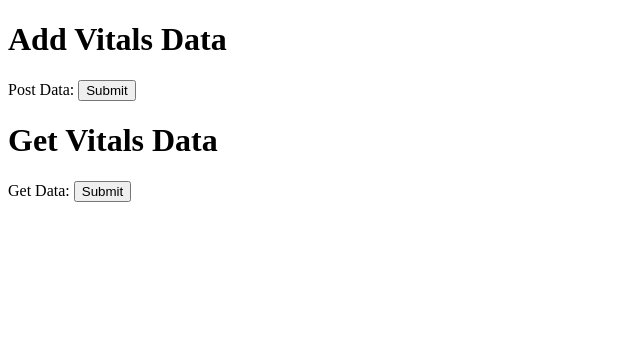
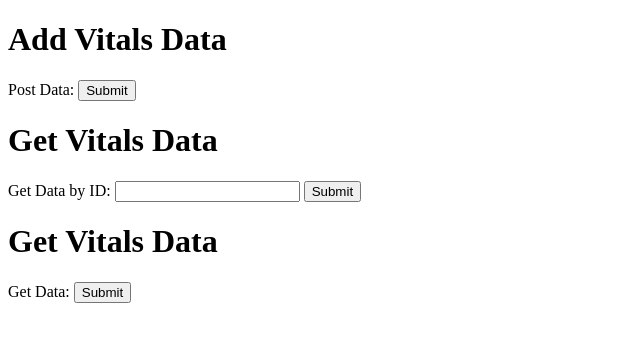
Before and after one commit to avni-g/CS361_Microservice, a Flask app: page / in a window 1280 px wide. Shown: the top 342 px of the page, without its empty margins (0-640 px from the left). Run offline with Flask 3, Linux system fonts and the light colour scheme.

Commit message:
Added Get by ID

```diff
--- a/Templates/index.html
+++ b/Templates/index.html
@@ -12,19 +12,20 @@
   </form>
 
   <h1>Get Vitals Data</h1>
-  <form action="/api/healthdata" method = "Get">
+  <form action ="/api/healthdata" method = "POST">
+   <label for="GetDataByID">Get Data by ID:</label>
+   <input type="Number" id="GetDataByID" name = "GetDataByID">
+   <input type="Submit" value="Submit">
+  </form>
+
+  <h1>Get Vitals Data</h1>
+  <form action="/api/healthdata" method = "GET">
    <label for="Get Data">Get Data:</label>
    <input type="Submit" value="Submit">
   </form>
 
 
-  <!--
-  <h1>Get Vitals Data</h1>
-   <form action ="/api/healthdata/1">
-    <label for="GetDataByID">Get Data by ID:</label>
-    <input type="Submit" value="Submit">
-   </form>
-   -->
+
 
 </body>
 </html>
--- a/app.py
+++ b/app.py
@@ -97,8 +97,12 @@ with app.app_context():
 """
 
 # Get all vitals
-@app.route('/api/healthdata', methods=['GET'])
+@app.route('/api/healthdata', methods=['GET', 'POST'])
 def get_vitals():
+    if request.method == "POST":
+        id = request.form.get("GetDataByID")
+        vitals_record = HealthMetrics.query.get(id)
+        return healthmetric_schema.jsonify(vitals_record)
     all_vitals = HealthMetrics.query.all()
     result = healthmetrics_schema.dump(all_vitals)
     #print(result)
@@ -114,7 +118,6 @@ def get_vitals():
 def get_vitals_record(id):
     vitals_record = HealthMetrics.query.get(id)
     return healthmetric_schema.jsonify(vitals_record)
-
 
 
 """
```
